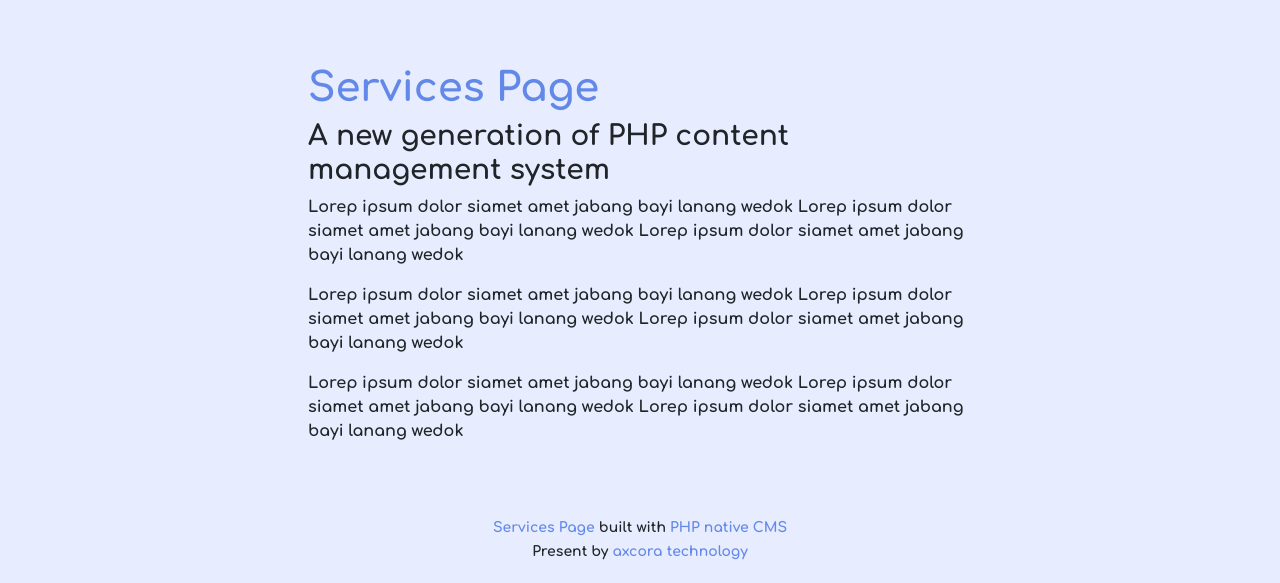
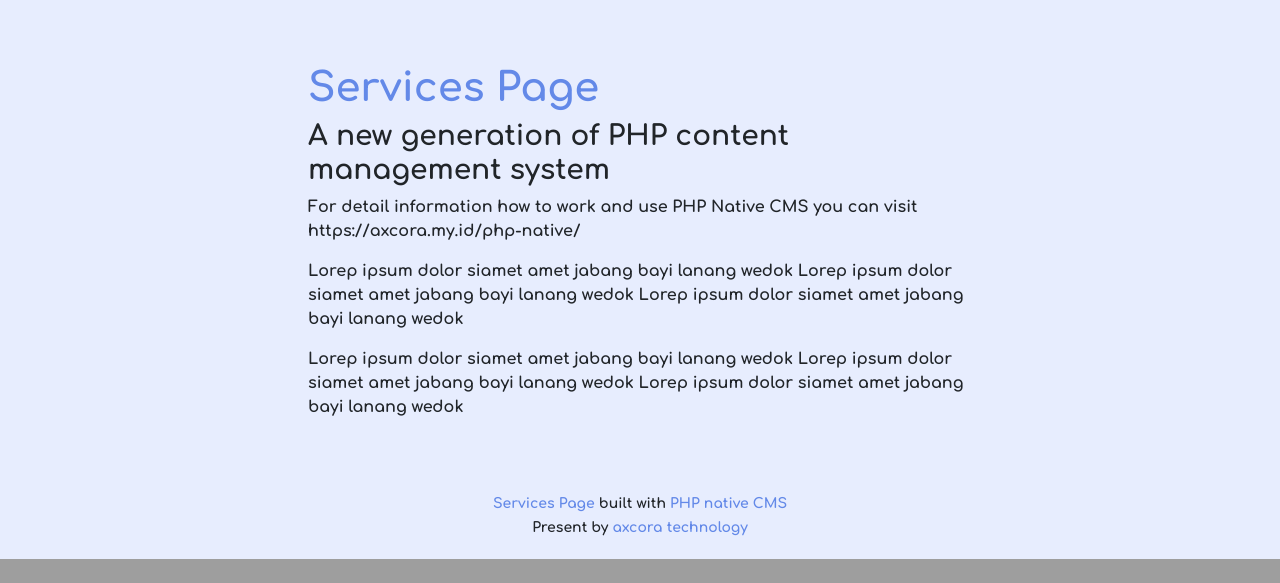
Before and after one commit to mesinkasir/php-native-cms, a PHP site: page /services.php in a window 1280 px wide. Shown: the part 960-1543 px from the top of the page. After the commit the page ends 1519 px from the top, so only its background shows below. Run offline with PHP 8.4, Linux system fonts and the light colour scheme.

Commit message:
Update services.php

```diff
--- a/content/services.php
+++ b/content/services.php
@@ -12,9 +12,7 @@ $description="
         A new generation of PHP content management system
         ";
 $content="
-        Lorep ipsum dolor siamet amet jabang bayi lanang wedok
-        Lorep ipsum dolor siamet amet jabang bayi lanang wedok
-        Lorep ipsum dolor siamet amet jabang bayi lanang wedok
+        For detail information how to work and use PHP Native CMS you can visit https://axcora.my.id/php-native/
         ";
 $content1="
         Lorep ipsum dolor siamet amet jabang bayi lanang wedok
```
